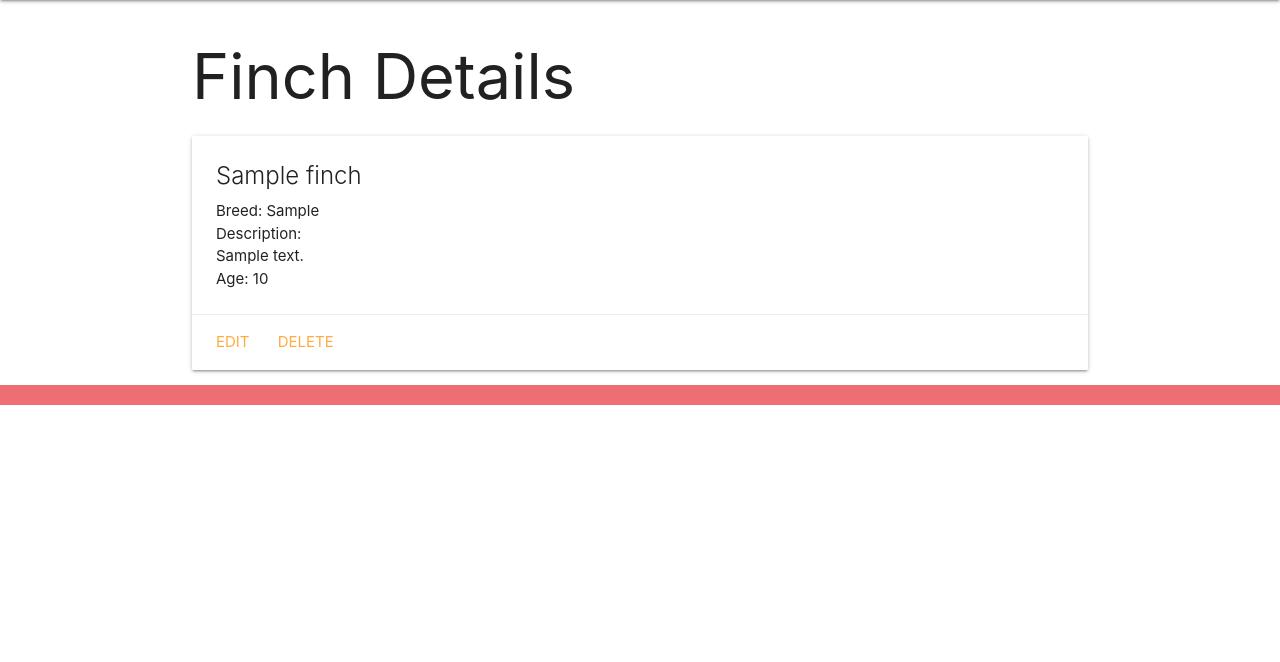
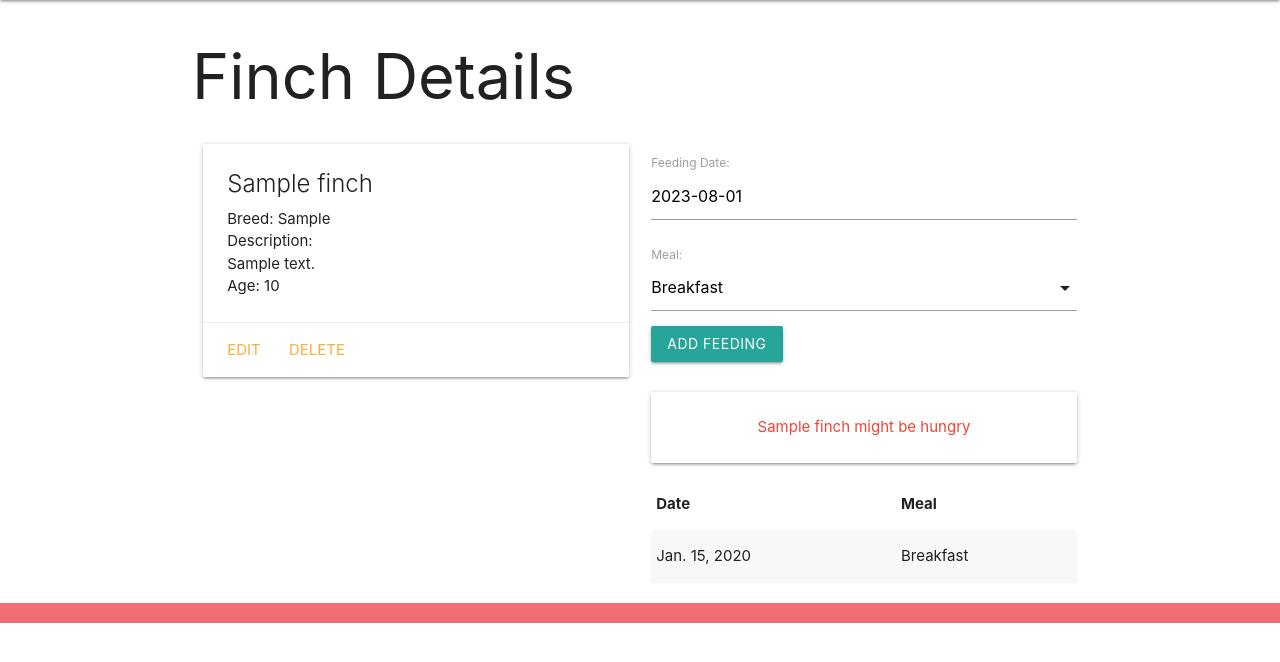
Before and after one commit to vivienkp/finchcollector, a Django app: page /finches/1/ in a window 1280 px wide. Shown: the part 64-726 px from the top of the page. Run offline with Django 4.2, Linux system fonts and the light colour scheme; tables that the repository leaves empty hold one stand-in row (values such as "Sample post").

Commit message:
added feeding models, urls, templates

```diff
--- a/main_app/admin.py
+++ b/main_app/admin.py
@@ -1,6 +1,7 @@
 from django.contrib import admin
 # import your models here
-from .models import Finch
+from .models import Finch, Feeding
 
 # Register your models here
 admin.site.register(Finch)
+admin.site.register(Feeding)
--- /dev/null
+++ b/main_app/forms.py
@@ -0,0 +1,7 @@
+from django.forms import ModelForm
+from .models import Feeding
+
+class FeedingForm(ModelForm):
+  class Meta:
+    model = Feeding
+    fields = ['date', 'meal']
--- a/main_app/models.py
+++ b/main_app/models.py
@@ -1,18 +1,47 @@
 from django.db import models
 from django.urls import reverse
+from datetime import date
 
+MEALS = (
+  ('B', 'Breakfast'),
+  ('L', 'Lunch'),
+  ('D', 'Dinner'),
+)
 
 # Create your models here.
 class Finch(models.Model):
-    name = models.CharField(max_length=100)
-    breed = models.CharField(max_length=100)
-    description = models.TextField(max_length=250)
-    age = models.IntegerField()
+  name = models.CharField(max_length=100)
+  breed = models.CharField(max_length=100)
+  description = models.TextField(max_length=250)
+  age = models.IntegerField()
 
-# Changing this instance method does not impact the dataabase
-# therefore no migrations needed
-    def __str__(self):
-        return f'{self.name} ({self.id})'
+  # Changing this instance method
+  # does not impact the database, therefore
+  # no makemigrations is necessary
+  def __str__(self):
+    return f'{self.name} ({self.id})'
 
-    def get_absolute_url(self):
-        return reverse('detail', kwargs={'finch_id': self.id})
+  def get_absolute_url(self):
+    return reverse('detail', kwargs={'finch_id': self.id})
+
+  def fed_for_today(self):
+    return self.feeding_set.filter(date=date.today()).count() >= len(MEALS)
+
+class Feeding(models.Model):
+  date = models.DateField('Feeding Date')
+  meal = models.CharField(
+    max_length=1,
+    choices=MEALS,
+    default=MEALS[0][0]
+  )
+  # Create a finch_id FK
+  finch = models.ForeignKey(
+    Finch,
+    on_delete=models.CASCADE
+  )
+
+  def __str__(self):
+    return f"{self.get_meal_display()} on {self.date}"
+
+  class Meta:
+    ordering = ['-date']
--- a/main_app/templates/base.html
+++ b/main_app/templates/base.html
@@ -9,6 +9,7 @@
   <title>Finch Collector</title>
   <link rel="stylesheet" href="https://cdnjs.cloudflare.com/ajax/libs/materialize/1.0.0/css/materialize.min.css">
   <link rel="stylesheet" href="{% static 'css/style.css' %}">
+  <script src="https://cdnjs.cloudflare.com/ajax/libs/materialize/1.0.0/js/materialize.min.js"></script>
 </head>
 <body>
   <header class="navbar-fixed">
--- a/main_app/templates/finches/detail.html
+++ b/main_app/templates/finches/detail.html
@@ -3,6 +3,8 @@
 
 <h1>Finch Details</h1>
 
+<div class="row">
+  <div class="col s6">
     <div class="card">
       <div class="card-content">
         <span class="card-title">{{ finch.name }}</span>
@@ -11,7 +13,7 @@
         {% if finch.age > 0 %}
           <p>Age: {{ finch.age }}</p>
         {% else %}
-      <p>Age: chick</p>
+          <p>Age: Chick</p>
         {% endif %}
       </div>
       <div class="card-action">
@@ -19,5 +21,48 @@
         <a href="{% url 'finches_delete' finch.id %}">Delete</a>
       </div>
     </div>
+  </div>
+  <!-- New Markup Below -->
+  <div class="col s6">
+    <form action="{% url 'add_feeding' finch.id %}" method="POST">
+      {% csrf_token %}
+      <!-- Render the inputs -->
+      {{ feeding_form.as_p }}
+      <input type="submit" class="btn" value="Add Feeding">
+    </form>
+    <br>
+    {% if finch.fed_for_today %}
+      <div class="card-panel teal-text center-align">{{finch.name}} has been fed all meals for today</div>
+    {% else %}
+      <div class="card-panel red-text center-align">{{finch.name}} might be hungry</div>
+    {% endif %}
+    <table class="striped">
+      <thead>
+        <tr><th>Date</th><th>Meal</th></tr>
+      </thead>
+      <tbody>
+        {% for feeding in finch.feeding_set.all %}
+          <tr>
+            <td>{{feeding.date}}</td>
+            <td>{{feeding.get_meal_display}}</td>
+          </tr>
+        {% endfor %}
+      </tbody>
+    </table>
+  </div>
+  <!-- New Markup Above -->
+</div>
 
+<script>
+  const dateEl = document.getElementById('id_date');
+  M.Datepicker.init(dateEl, {
+    format: 'yyyy-mm-dd',
+    defaultDate: new Date(),
+    setDefaultDate: true,
+    autoClose: true
+  });
+
+  const selectEl = document.getElementById('id_meal');
+  M.FormSelect.init(selectEl);
+</script>
 {% endblock %}
--- a/main_app/urls.py
+++ b/main_app/urls.py
@@ -9,4 +9,5 @@ urlpatterns = [
   path('finches/create/', views.FinchCreate.as_view(), name='finches_create'),
   path('finches/<int:pk>/update/', views.FinchUpdate.as_view(), name='finches_update'),
   path('finches/<int:pk>/delete/', views.FinchDelete.as_view(), name='finches_delete'),
+  path('finches/<int:finch_id>/add_feeding/', views.add_feeding, name='add_feeding'),
 ]
--- a/main_app/views.py
+++ b/main_app/views.py
@@ -1,7 +1,7 @@
-from django.shortcuts import render
+from django.shortcuts import render, redirect
 from django.views.generic.edit import CreateView, UpdateView, DeleteView
 from .models import Finch
-
+from .forms import FeedingForm
 
 # Create your views here.
 def home(request):
@@ -18,7 +18,9 @@ def finches_index(request):
 
 def finches_detail(request, finch_id):
   finch = Finch.objects.get(id=finch_id)
-  return render(request, 'finches/detail.html', { 'finch': finch })
+  feeding_form = FeedingForm()
+  return render(request, 'finches/detail.html', {
+     'finch': finch,'feeding_form': feeding_form })
 
 class FinchCreate(CreateView):
   model = Finch
@@ -32,3 +34,18 @@ class FinchUpdate(UpdateView):
 class FinchDelete(DeleteView):
   model = Finch
   success_url = '/finches'
+
+def add_feeding(request, finch_id):
+  # create a ModelForm instance using
+  # the data that was submitted in the form
+  form = FeedingForm(request.POST)
+  # validate the form
+  if form.is_valid():
+    # We want a model instance, but
+    # we can't save to the db yet
+    # because we have not assigned the
+    # cat_id FK.
+    new_feeding = form.save(commit=False)
+    new_feeding.finch_id = finch_id
+    new_feeding.save()
+  return redirect('detail', finch_id=finch_id)
```
Also changed, not shown: main_app/migrations/0002_feeding.py (added). Lines whose indentation alone changed are shown as unchanged.
